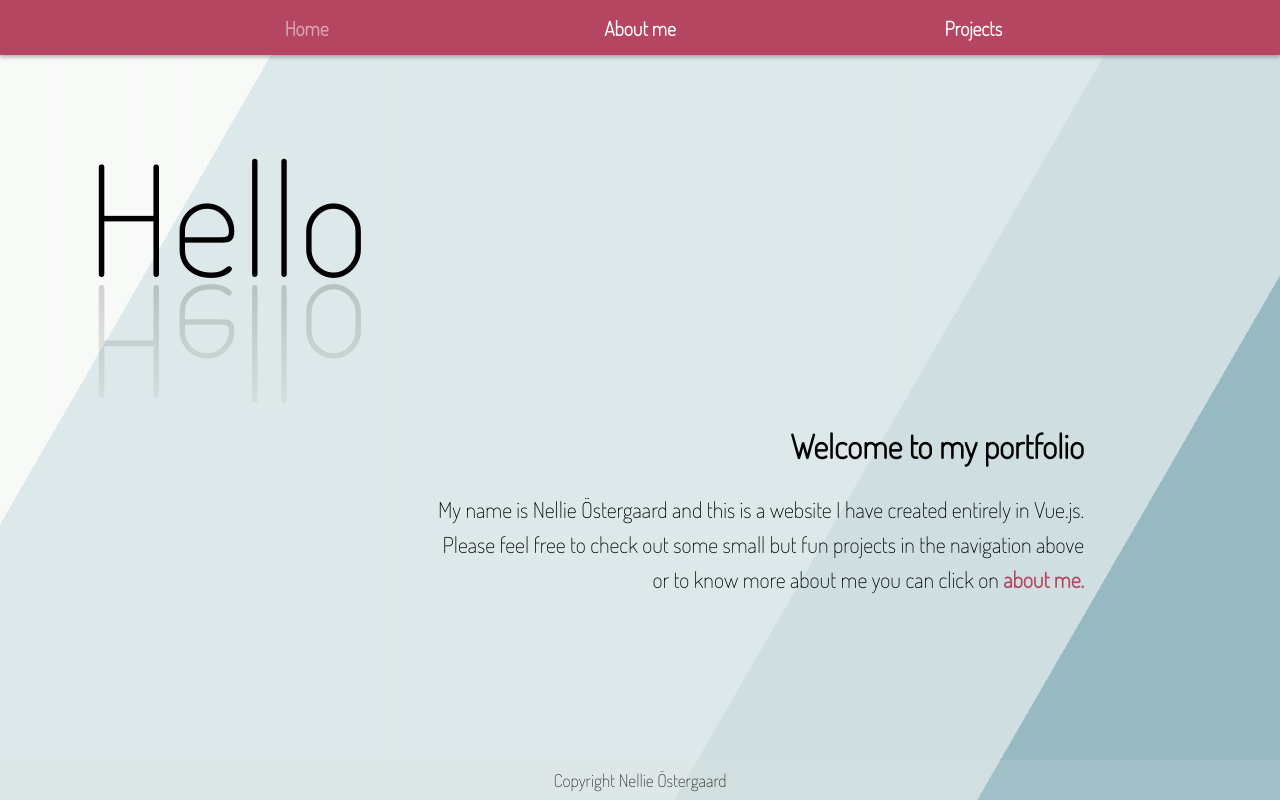
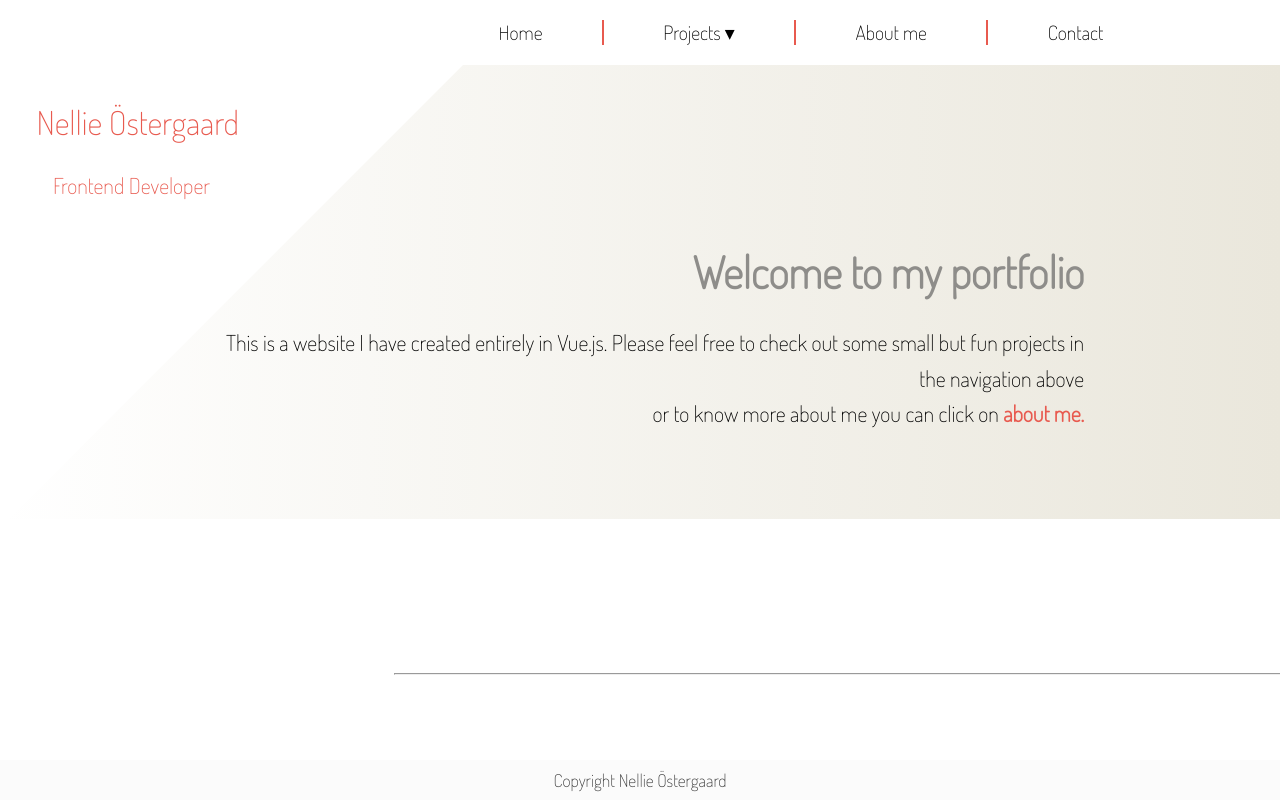
Before and after one commit to nellieostergaard/my-portfolio, a Vue app in the folder my-portfolio/: page / in a window 1280 px wide. Built offline with nearby package versions, Linux system fonts and the light colour scheme; what vue-draggable, vue-resource would draw is missing.

Commit message:
new navbar + new background and color schemes

```diff
--- a/my-portfolio/src/App.vue
+++ b/my-portfolio/src/App.vue
@@ -1,8 +1,5 @@
 <template>
   <div id="app">
-    <div class="bg" />
-    <div class="bg bg2" />
-    <div class="bg bg3" />
     <NavigationComponent />
     <router-view class="page-wrapper" />
     <footer>Copyright Nellie Östergaard</footer>
--- a/my-portfolio/src/assets/sass/colors.sass
+++ b/my-portfolio/src/assets/sass/colors.sass
@@ -1,8 +1,13 @@
 $color-gray: #545454
 $color-lightgray: rgba(187, 186, 186, 0.8)
 $color-superlightgray: rgba(230, 230, 230, 0.5)
-$color-white: rgb(255, 255, 255)
-$color-black: rgb(0, 0, 0)
-$feature: #B54662
+$color-white: #E1DDDB
+$color-black: #8E8D8A
+$feature: #E85A4F
 $feature-hover: rgb(182, 95, 117)
 $my-blue: #ADD8E6
+
+$background-color : #EAE7DC
+$orange : #E85A4F
+$grey : #8E8D8A
+$brown : #D8C3A5
--- a/my-portfolio/src/assets/sass/style.sass
+++ b/my-portfolio/src/assets/sass/style.sass
@@ -6,16 +6,22 @@
 html
   font-size: 22px
 
+body
+  margin: 0
+
 #app
   font-family: 'Dosis', sans-serif
   -webkit-font-smoothing: antialiased
   -moz-osx-font-smoothing: grayscale
   text-align: center
-  color: $color-black
+  color: black
+  height: 100%
 
   .page-wrapper
     padding: 20px
     z-index: 1
+    height: 100%
+    background: linear-gradient(90deg, rgba(255,255,255,1) 0%, #EAE7DC 100%)
 
   a
     text-decoration: none
@@ -29,6 +35,34 @@ html
     opacity: 0.8
     background-color: rgba(230, 230, 230, 0.2)
     width: 100%
+
+
+.bg
+  flex-direction: column
+  align-items: flex-start
+  p
+    z-index: 1
+    margin: 0.5em
+    color: #E85A4F
+    &:first-of-type
+      font-size: 1.5rem
+    &:nth-of-type(2)
+      margin-left: 1.5rem
+
+  &::before, ::after
+    content: ''
+    position: absolute
+    top: 0
+    left: 0
+    border-color: transparent
+    border-style: solid
+  &:before
+    border-width: 12em
+    border-left-color: #fff
+    border-top-color: #fff
+  &::after
+    border-radius: 0.4em
+    border-width: 12em
 
 // BUTTON
 $thick: 3px
@@ -133,141 +167,78 @@ $extra: calc(#{$pad} * 1.2)
         transform-origin: left
 
 // NAVBAR
-.menu
-  background: $feature
-  height: 2.5rem
-  z-index: 1
-  cursor: pointer
-  box-shadow: 0 2px 4px 0 rgba(0, 0, 0, 0.3)
+nav
+  &.primary-navigation
+    margin: 0 auto
+    display: block
+    text-align: center
+    font-size: 0.9rem
 
-  .menu-hamburger
-    display: none
+    ul
+      padding-left: 25%
+      li
+        list-style: none
+        margin: 0 auto
+        border-left: 2px solid $feature
+        display: inline-block
+        padding: 0 3em
+        position: relative
+        text-decoration: none
+        text-align: center
 
-  ol
-    list-style-type: none
-    margin: 0 auto
-    padding: 0
+    .dropdown
+      border-radius: 4%
 
-.menu > ol
-  max-width: 1000px
-  padding: 0 2rem
-  display: flex
+    li a
+      color: black
 
-.menu > ol > .menu-item
-  flex: 1
-  padding: 0.3rem 0
-  font-size: 0.9rem
+    li a:hover
+      color: $feature
 
-  .router-link-exact-active
-    opacity: 0.5
+    li:hover
+      cursor: pointer
 
-.menu > ol > .menu-item:after
-  content: "\f106"
-  position: absolute
-  border-radius: 50%
-  bottom: 2px
-  left: calc(50% - 5px)
-  will-change: transform
-  transform: scale(0)
-  transition: transform 0.2s ease
-  color: $color-white
-  font: normal normal normal 14px/1 FontAwesome
-  font-size: inherit
-  text-rendering: auto
-  -webkit-font-smoothing: antialiased
+    ul li ul
+      visibility: hidden
+      opacity: 0
+      position: absolute
+      padding-left: 0
+      left: 0
+      display: none
+      background: white
 
-.menu > ol > .menu-item:hover:after
-  transform: scale(1)
+    ul li:hover > ul,
+    ul li ul:hover
+      visibility: visible
+      opacity: 1
+      display: block
+      min-width: 250px
+      text-align: left
+      padding-top: 20px
+      box-shadow: 0px 3px 5px -1px #ccc
 
-.menu-item
-  position: relative
-  line-height: 2rem
-  text-align: center
+    ul li ul li
+      clear: both
+      width: 100%
+      text-align: left
+      margin-bottom: 20px
+      border-style: none
 
-.menu-item a
-  overflow: hidden
-  white-space: nowrap
-  text-overflow: ellipsis
-  display: block
-  color: $color-white
-  font-weight: 700
+    ul li ul li a:hover
+      padding-left: 10px
+      border-left: 2px solid $feature
+      transition: all 0.3s ease
 
-.sub-menu .menu-item
-  padding: 0.75rem 0
-  opacity: 0
-  transform-origin: bottom
-  animation: enter 0.2s ease forwards
-  background-color: rgb(182, 89, 112)
+a
+  text-decoration: none
 
-.sub-menu .menu-item:nth-child(1)
-  animation-duration: 0.2s
-  animation-delay: 0s
+  &:hover
+    color: $feature
 
-.sub-menu .menu-item:nth-child(2)
-  animation-duration: 0.3s
-  animation-delay: 0.1s
+ul li ul li a
+  transition: all 0.5s ease
 
-.sub-menu .menu-item:nth-child(3)
-  animation-duration: 0.4s
-  animation-delay: 0.2s
-
-.sub-menu .menu-item:after
-  content: "\f104"
-  position: absolute
-  left: auto
-  right: 1rem
-  bottom: calc(50% - 6px)
-  transform: scale(0)
-  content: "\f104"
-  font: normal normal normal 14px/1 FontAwesome
-  font-size: inherit
-  text-rendering: auto
-  -webkit-font-smoothing: antialiased
-  color: $color-white
-
-.sub-menu .menu-item:hover:after
-  transform: scale(1)
-
-.sub-menu .menu-item a
-  padding: 0 0.75rem
-
-.sub-menu
-  position: absolute
-  font-size: 0.8em
-  width: 100%
-  top: 100%
-  left: 0
-  display: none
-  z-index: 1
-
-.menu-item:hover > .sub-menu
-  display: block
-
-//// GENERAL
-
-body
-  margin: 0
-
-.bg
-  animation: slide 8s ease-in-out infinite alternate
-  background-image: linear-gradient(-60deg, #88B1BB 50%, #F9FAF9 50%)
-  bottom: 0
-  left: -50%
-  opacity: .5
-  position: fixed
-  right: -50%
-  top: 0
-  z-index: -1
-
-.bg2
-  animation-direction: alternate-reverse
-  animation-duration: 6s
-
-.bg3
-  animation-duration: 6s
-
-/* HOME
-
+/* HOME */
 .wavy-text-container
   position: relative
   -webkit-box-reflect: below -33% linear-gradient(transparent, rgba(0, 0, 0, 0.2))
@@ -289,10 +260,20 @@ body
   text-align: right
   margin: 2em 8em
   line-height: 1.6rem
+  h2
+    font-size: 2rem
+    color: #8E8D8A
+  p
+    color: black
 
   a
     color: $feature
     font-weight: 700
+
+  hr
+    left: 9em
+    top: 10em
+    position: relative
 
 /* PROJECT-1
 
@@ -503,7 +484,6 @@ body
 /* PROJECT-2 */
 .project-2
   flex-direction: row
-  margin-top: 2rem
   .commerce-text
     flex-direction: column
     align-items: flex-start
@@ -609,8 +589,9 @@ body
     line-height: 1.6em
 
     a
-      color: $feature
       font-weight: 600
+      color: #8E8D8A
+      text-decoration: underline !important
 
   .me-content-container
     display: flex
@@ -707,7 +688,7 @@ body
   align-items: center
   justify-content: center
   background-color: $feature
-  color: $color-white
+  color: white
   position: relative
   border-radius: 50%
   height: 100px
--- a/my-portfolio/src/components/NavigationComponent.vue
+++ b/my-portfolio/src/components/NavigationComponent.vue
@@ -1,23 +1,16 @@
 <template>
-  <nav
-    class="menu"
-    :class="{ 'dropdown-active': $store.state.showDropDownMenu }"
-  >
-    <div class="menu-hamburger" @click="$store.commit('toggleMobileMenu')" />
-    <ol>
-      <li class="menu-item"><router-link to="/">Home</router-link></li>
-      <li class="menu-item"><router-link to="/about">About me</router-link></li>
-      <li class="menu-item">
-        <a>Projects</a>
-        <ol class="sub-menu">
-          <li class="menu-item">
-            <router-link to="/project-1">Dashboard</router-link>
-          </li>
-          <li class="menu-item">
-            <router-link to="/project-2">TBA</router-link>
-          </li>
-        </ol>
+  <nav role="navigation" class="primary-navigation">
+    <ul>
+      <li><router-link to="/">Home</router-link></li>
+      <li>
+        <a href="#">Projects &dtrif;</a>
+        <ul class="dropdown">
+          <li><router-link to="/project-1">Dashboard</router-link></li>
+          <li><router-link to="/project-2">TBA</router-link></li>
+        </ul>
       </li>
-    </ol>
+      <li><router-link to="/about">About me</router-link></li>
+      <li><a href="#">Contact</a></li>
+    </ul>
   </nav>
 </template>
--- a/my-portfolio/src/views/Home.vue
+++ b/my-portfolio/src/views/Home.vue
@@ -1,31 +1,19 @@
 <template>
   <div class="home">
-    <WavyText :text="$store.state.bigHello" />
-    <br />
+    <div class="bg flex">
+      <p>Nellie Östergaard</p>
+      <p>Frontend Developer</p>
+    </div>
     <div class="welcome-text-container">
       <h2>Welcome to my portfolio</h2>
-      <div class="text-container">
-        <p>
-          My name is Nellie Östergaard and this is a website I have created
-          entirely in Vue.js.
-          <br />
-          Please feel free to check out some small but fun projects in the
-          navigation above
-          <br />
-          or to know more about me you can click on
-          <router-link to="/About">about me.</router-link>
-        </p>
-      </div>
+      <p>
+        This is a website I have created entirely in Vue.js. Please feel free to
+        check out some small but fun projects in the navigation above
+        <br />
+        or to know more about me you can click on
+        <router-link to="/About">about me.</router-link>
+      </p>
+      <hr />
     </div>
   </div>
 </template>
-
-<script>
-import WavyText from "../components/WavyText.vue";
-export default {
-  name: "Home",
-  components: {
-    WavyText
-  }
-};
-</script>
```
